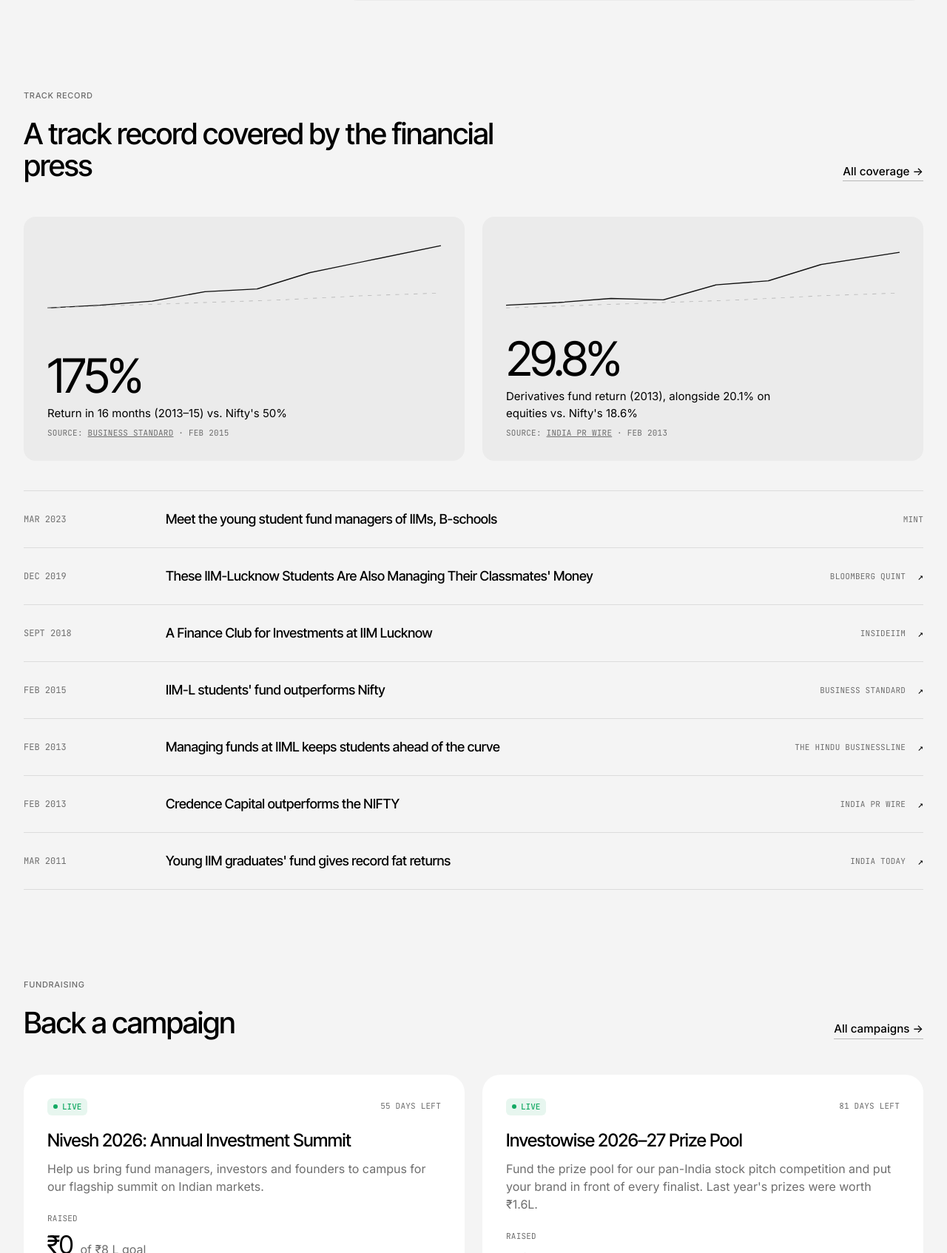
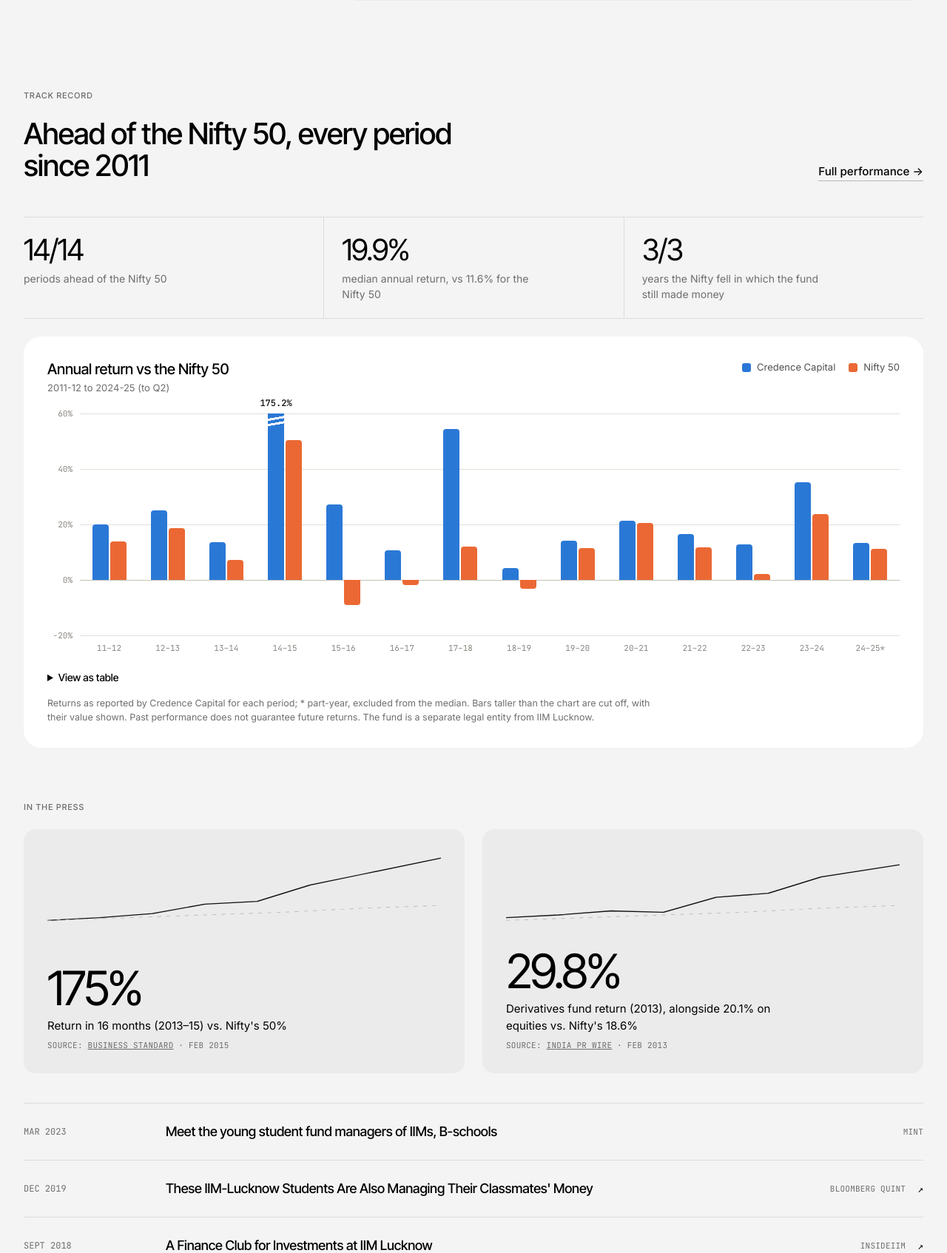
Before and after one commit to WRECKER1/CredenceCapital, a Node server app: page / in a window 1280 px wide. Shown: the part 4806-6500 px from the top of the page at 74% size. Run offline with Node 20, Linux system fonts and the light colour scheme.

Commit message:
Add fund performance vs the Nifty 50
Ports the old site's 'CC Returns' figures (2011-12 to 2024-25 Q2) into a
new Fund performance collection, shown on Home and About as headline
figures, a grouped bar chart with hover tooltips, and a table view.
Credence beat the Nifty 50 in all 14 periods.

Co-Authored-By: Claude Opus 5.5 <noreply@anthropic.com>
Claude-Session: https://claude.ai/code/session_01FG1TpzFGqoXaiweXWoTs9u

```diff
--- a/public/css/site.css
+++ b/public/css/site.css
@@ -493,3 +493,65 @@ details[open] .faq-icon::after { transform: rotate(0); }
 .visitor-count { display: inline-flex; align-items: center; gap: 0; padding: 4px 10px; border: 1px solid rgba(255, 255, 255, .18); border-radius: 99px; color: rgba(255, 255, 255, .75); }
 .visitor-count b { font-weight: 500; color: #fff; margin-right: 6px; letter-spacing: -.02em; }
 .visitor-count .live-dot { background: #2fd27a; margin-right: 8px; }
+
+/* Fund performance chart */
+.perf { --cc: #2a78d6; --nf: #eb6834; --grid: #e1e0d9; --axis: #c3c2b7; --ink-muted: #898781; }
+.perf-stats { display: grid; grid-template-columns: repeat(3, 1fr); border-top: 1px solid var(--line); border-bottom: 1px solid var(--line); margin-bottom: 24px; }
+.perf-stat { padding: 24px 24px 22px; display: flex; flex-direction: column; gap: 8px; }
+.perf-stat + .perf-stat { border-left: 1px solid var(--line); }
+.perf-stat:first-child { padding-left: 0; }
+.perf-stat b { font: 400 40px/1 var(--head); letter-spacing: -.04em; }
+.perf-stat span { font-size: 14px; color: var(--muted); max-width: 260px; }
+.perf-card { padding: 32px; }
+.perf-head { display: flex; justify-content: space-between; align-items: flex-start; gap: 16px; flex-wrap: wrap; margin-bottom: 24px; }
+.perf-head h3 { margin: 0 0 4px; }
+.small-text { font-size: 13px; margin: 0; }
+.perf-legend { display: flex; gap: 18px; font-size: 13px; color: #52514e; }
+.perf-legend span { display: inline-flex; align-items: center; gap: 8px; }
+.sw { width: 12px; height: 12px; border-radius: 3px; display: inline-block; }
+.sw-cc { background: var(--cc); }
+.sw-nf { background: var(--nf); }
+.perf-chart { position: relative; display: grid; grid-template-columns: 44px 1fr; grid-template-rows: 300px auto; }
+.perf-yaxis { position: relative; grid-row: 1; }
+.perf-yaxis span { position: absolute; right: 10px; transform: translateY(-50%); font: 400 11px var(--mono); color: var(--ink-muted); }
+.perf-area { position: relative; grid-row: 1; grid-column: 2; }
+.perf-grid { position: absolute; left: 0; right: 0; height: 1px; background: var(--grid); }
+.perf-zero { background: var(--axis); }
+.perf-cols, .perf-x { display: grid; grid-template-columns: repeat(var(--n), 1fr); }
+.perf-cols { position: absolute; inset: 0; }
+.perf-col { position: relative; height: 100%; outline: none; cursor: default; border-radius: 6px; }
+.perf-col:hover, .perf-col:focus-visible { background: rgba(0, 0, 0, .035); }
+.perf-col:focus-visible { box-shadow: inset 0 0 0 2px #000; }
+.perf-bar { position: absolute; width: calc(50% - 6px); max-width: 22px; }
+.perf-bar.cc { right: calc(50% + 1px); }
+.perf-bar.nf { left: calc(50% + 1px); }
+.perf-bar.cc { background: var(--cc); }
+.perf-bar.nf { background: var(--nf); }
+.perf-bar.up { border-radius: 4px 4px 0 0; }
+.perf-bar.down { border-radius: 0 0 4px 4px; }
+.perf-bar.capped { border-radius: 0; background-image: linear-gradient(170deg, transparent 0 7px, #fff 7px 10px, transparent 10px 14px, #fff 14px 17px, transparent 17px); }
+.perf-cap { position: absolute; bottom: 100%; left: 50%; transform: translate(-50%, -6px); font: 500 12px var(--mono); font-style: normal; color: #0b0b0b; white-space: nowrap; }
+.perf-x { grid-column: 2; padding-top: 10px; }
+.perf-x span { text-align: center; font: 400 11px var(--mono); color: var(--ink-muted); }
+.perf-tip { position: absolute; z-index: 5; pointer-events: none; background: #0b0b0b; color: #fff; border-radius: 10px; padding: 10px 12px; font-size: 13px; line-height: 1.5; min-width: 180px; box-shadow: 0 10px 30px -10px rgba(0, 0, 0, .4); }
+.perf-tip b { display: block; font: 500 13px var(--head); margin-bottom: 4px; }
+.perf-tip .row { display: flex; justify-content: space-between; gap: 16px; }
+.perf-tip .row i { display: inline-block; width: 8px; height: 8px; border-radius: 2px; margin-right: 6px; }
+.perf-tip .gap { margin-top: 4px; padding-top: 4px; border-top: 1px solid rgba(255, 255, 255, .15); color: #8fd19e; }
+.perf-table { margin-top: 24px; }
+.perf-table summary { cursor: pointer; font: 500 14px var(--head); }
+.perf-table .matrix-wrap { padding: 0; margin-top: 12px; }
+.perf-table .matrix td.c { width: 22%; }
+.perf-note { font-size: 12.5px; color: var(--muted); margin: 18px 0 0; max-width: 820px; }
+@media (max-width: 760px) {
+  .perf-stats { grid-template-columns: 1fr; }
+  .perf-stat, .perf-stat:first-child { padding: 18px 0; }
+  .perf-stat + .perf-stat { border-left: 0; border-top: 1px solid var(--line); }
+  .perf-stat b { font-size: 32px; }
+  .perf-card { padding: 22px 16px; }
+  .perf-chart { grid-template-columns: 34px 1fr; grid-template-rows: 240px auto; }
+  .perf-x span { writing-mode: vertical-rl; transform: rotate(180deg); justify-self: center; font-size: 10px; }
+  .perf-bar { width: calc(50% - 2px); }
+  .perf-cap { font-size: 10px; }
+}
+.press-block { margin-top: 72px; }
--- a/public/js/site.js
+++ b/public/js/site.js
@@ -127,3 +127,32 @@ document.querySelectorAll('[data-explorer]').forEach((ex) => {
     mocks.forEach((m) => m.classList.toggle('show', m.dataset.i === it.dataset.i));
   }));
 });
+
+// Fund performance chart: tooltip on hover / keyboard focus
+document.querySelectorAll('.perf-chart').forEach((chart) => {
+  const tip = chart.querySelector('.perf-tip');
+  const show = (col) => {
+    const gap = Number(col.dataset.gap);
+    tip.innerHTML = '';
+    const t = document.createElement('b'); t.textContent = col.dataset.period; tip.append(t);
+    [['Credence Capital', col.dataset.cc, '#2a78d6'], ['Nifty 50', col.dataset.nf, '#eb6834']].forEach(([l, v, c]) => {
+      const r = document.createElement('div'); r.className = 'row';
+      const a = document.createElement('span'); const i = document.createElement('i'); i.style.background = c; a.append(i, l);
+      const b = document.createElement('span'); b.textContent = v; r.append(a, b); tip.append(r);
+    });
+    const g = document.createElement('div'); g.className = 'gap';
+    g.textContent = `${gap >= 0 ? '+' : '−'}${Math.abs(gap).toFixed(1)} pts vs the index`; tip.append(g);
+    tip.hidden = false;
+    const cr = chart.getBoundingClientRect(); const r = col.getBoundingClientRect();
+    let left = r.left - cr.left + r.width / 2 - tip.offsetWidth / 2;
+    left = Math.max(0, Math.min(left, cr.width - tip.offsetWidth));
+    tip.style.left = `${left}px`;
+    tip.style.top = '8px';
+  };
+  chart.querySelectorAll('.perf-col').forEach((col) => {
+    col.addEventListener('mouseenter', () => show(col));
+    col.addEventListener('focus', () => show(col));
+    col.addEventListener('mouseleave', () => { tip.hidden = true; });
+    col.addEventListener('blur', () => { tip.hidden = true; });
+  });
+});
--- a/views/home.ejs
+++ b/views/home.ejs
@@ -109,14 +109,18 @@
 </section>
 <% } %>
 
-<% if ((c.press || []).length) { %>
+<% if ((c.press || []).length || (c.performance || []).length) { %>
 <section class="section">
   <div class="wrap">
     <div class="section-head row">
-      <div><p class="eyebrow">Track record</p><h2>A track record covered by the financial press</h2></div>
-      <a class="link" href="/about#press">All coverage →</a>
+      <div><p class="eyebrow">Track record</p><h2>Ahead of the Nifty 50, every period since 2011</h2></div>
+      <a class="link" href="/about#performance">Full performance →</a>
     </div>
-    <%- include('partials/press') %>
+    <%- include('partials/performance') %>
+    <div class="press-block">
+      <p class="eyebrow">In the press</p>
+      <%- include('partials/press') %>
+    </div>
   </div>
 </section>
 <% } %>
--- a/views/partials/bottom.ejs
+++ b/views/partials/bottom.ejs
@@ -8,7 +8,7 @@
     <div class="footer-cols">
       <div>
         <h4>Club</h4>
-        <a href="/about">About</a><a href="/team">Fund managers</a><a href="/events">Events</a><a href="/about#press">Press</a>
+        <a href="/about">About</a><a href="/team">Fund managers</a><a href="/events">Events</a><a href="/about#performance">Fund performance</a><a href="/about#press">Press</a>
       </div>
       <div>
         <h4>Partners</h4>
--- /dev/null
+++ b/views/partials/performance.ejs
@@ -0,0 +1,73 @@
+<%
+  const rows = (c.performance || []).filter((r) => r.period);
+  if (rows.length) {
+    const num = (v) => Number(v) || 0;
+    const pct = (v) => `${num(v) > 0 ? '' : num(v) < 0 ? '−' : ''}${Math.abs(num(v)).toFixed(1)}%`;
+    const median = (a) => { const s = [...a].sort((x, y) => x - y); const m = Math.floor(s.length / 2); return s.length % 2 ? s[m] : (s[m - 1] + s[m]) / 2; };
+    const full = rows.filter((r) => !r.partial);
+    const beat = rows.filter((r) => num(r.credence) > num(r.nifty)).length;
+    const down = rows.filter((r) => num(r.nifty) < 0);
+    const downPositive = down.filter((r) => num(r.credence) > 0).length;
+
+    // Axis: round outward to 20s; cap very tall bars so one outlier doesn't flatten the rest.
+    const values = rows.flatMap((r) => [num(r.credence), num(r.nifty)]);
+    const sorted = [...values].sort((a, b) => a - b);
+    const p90 = sorted[Math.floor(sorted.length * 0.92)];
+    const MAX = Math.max(20, Math.ceil(p90 / 20) * 20);
+    const MIN = Math.min(0, Math.floor(Math.min(...values) / 20) * 20);
+    const span = MAX - MIN;
+    const ticks = []; for (let t = MIN; t <= MAX; t += 20) ticks.push(t);
+    const y = (v) => ((MAX - v) / span) * 100; // % from top
+    const bar = (v) => {
+      const val = num(v);
+      if (val >= 0) { const shown = Math.min(val, MAX); return { cls: 'up' + (val > MAX ? ' capped' : ''), style: `top:${y(shown)}%;height:${(shown / span) * 100}%` }; }
+      const shown = Math.max(val, MIN);
+      return { cls: 'down', style: `top:${y(0)}%;height:${(-shown / span) * 100}%` };
+    };
+    const short = (p) => p.replace(/^20(\d\d)-(\d\d).*$/, '$1–$2');
+%>
+<div class="perf reveal">
+  <div class="perf-stats">
+    <div class="perf-stat"><b><%= beat %>/<%= rows.length %></b><span>periods ahead of the Nifty 50</span></div>
+    <% if (full.length) { %><div class="perf-stat"><b><%= median(full.map((r) => num(r.credence))).toFixed(1) %>%</b><span>median annual return, vs <%= median(full.map((r) => num(r.nifty))).toFixed(1) %>% for the Nifty 50</span></div><% } %>
+    <% if (down.length) { %><div class="perf-stat"><b><%= downPositive %>/<%= down.length %></b><span>years the Nifty fell in which the fund still made money</span></div><% } %>
+  </div>
+
+  <div class="card perf-card">
+    <div class="perf-head">
+      <div><h3>Annual return vs the Nifty 50</h3><p class="muted small-text"><%= rows[0].period %> to <%= rows[rows.length - 1].period %></p></div>
+      <div class="perf-legend" aria-hidden="true"><span><i class="sw sw-cc"></i>Credence Capital</span><span><i class="sw sw-nf"></i>Nifty 50</span></div>
+    </div>
+    <div class="perf-chart" role="img" aria-label="Bar chart of Credence Capital's annual return against the Nifty 50 for <%= rows.length %> periods. Credence was ahead in <%= beat %>. Full figures are in the table below.">
+      <div class="perf-yaxis" aria-hidden="true"><% ticks.forEach((t) => { %><span style="top:<%= y(t) %>%"><%= t %>%</span><% }) %></div>
+      <div class="perf-area">
+        <% ticks.forEach((t) => { %><div class="perf-grid<%= t === 0 ? ' perf-zero' : '' %>" style="top:<%= y(t) %>%"></div><% }) %>
+        <div class="perf-cols" style="--n:<%= rows.length %>">
+          <% rows.forEach((r) => { const a = bar(r.credence), b = bar(r.nifty); %>
+            <div class="perf-col" tabindex="0" data-period="<%= r.period %>" data-cc="<%= pct(r.credence) %>" data-nf="<%= pct(r.nifty) %>" data-gap="<%= (num(r.credence) - num(r.nifty)).toFixed(1) %>">
+              <span class="perf-bar cc <%= a.cls %>" style="<%= a.style %>"><% if (num(r.credence) > MAX) { %><em class="perf-cap"><%= pct(r.credence) %></em><% } %></span>
+              <span class="perf-bar nf <%= b.cls %>" style="<%= b.style %>"></span>
+            </div>
+          <% }) %>
+        </div>
+      </div>
+      <div class="perf-x" aria-hidden="true" style="--n:<%= rows.length %>"><% rows.forEach((r) => { %><span><%= short(r.period) %><%= r.partial ? '*' : '' %></span><% }) %></div>
+      <div class="perf-tip" role="status" aria-live="polite" hidden></div>
+    </div>
+    <details class="perf-table">
+      <summary>View as table</summary>
+      <div class="matrix-wrap">
+        <table class="matrix">
+          <thead><tr><th scope="col">Period</th><th scope="col">Credence Capital</th><th scope="col">Nifty 50</th><th scope="col">Difference</th></tr></thead>
+          <tbody>
+            <% rows.forEach((r) => { const d = num(r.credence) - num(r.nifty); %>
+              <tr><td><%= r.period %></td><td class="c mono"><%= pct(r.credence) %></td><td class="c mono"><%= pct(r.nifty) %></td><td class="c mono"><%= d >= 0 ? '+' : '−' %><%= Math.abs(d).toFixed(1) %> pts</td></tr>
+            <% }) %>
+          </tbody>
+        </table>
+      </div>
+    </details>
+    <p class="perf-note">Returns as reported by Credence Capital for each period<%= rows.some((r) => r.partial) ? '; * part-year, excluded from the median' : '' %>. Bars taller than the chart are cut off, with their value shown. Past performance does not guarantee future returns. The fund is a separate legal entity from IIM Lucknow.</p>
+  </div>
+</div>
+<% } %>
```
Also changed, not shown: data/seed.json (+100 -0 lines), views/about.ejs (+9 -0 lines), lib/schema.js.
